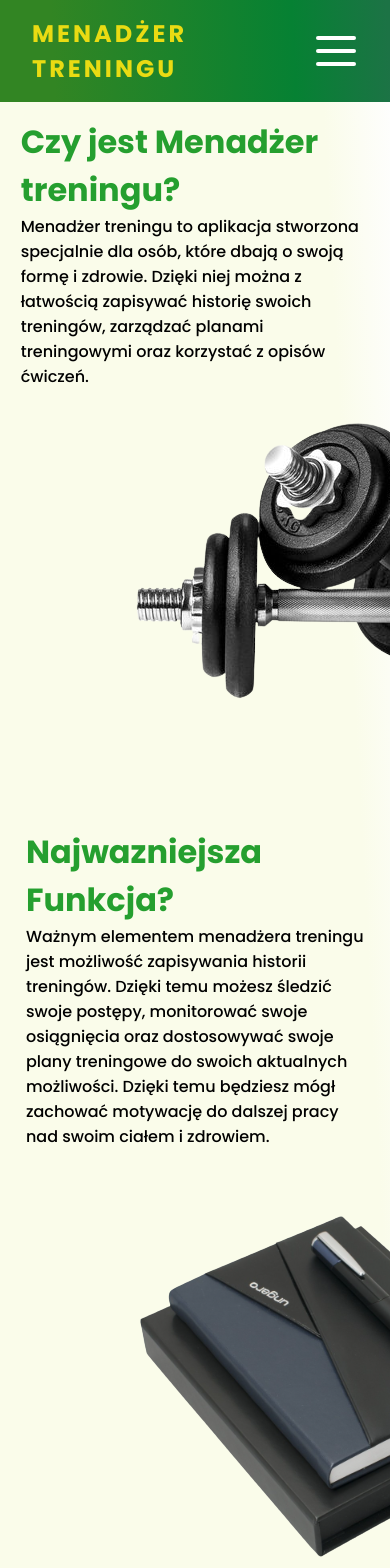
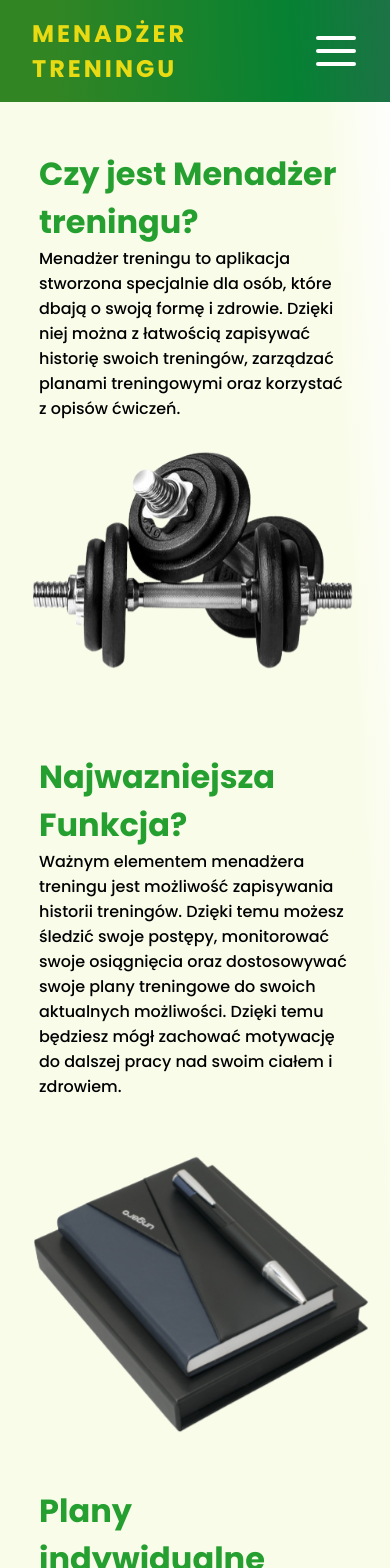
Before and after one commit to Desparion7/GymApp, a React (Vite) app: page /about in a window 390 px wide. Shown: the top 1568 px of the page. Built offline with nearby package versions, Linux system fonts and the light colour scheme.

Commit message:
add simple animation for img

```diff
--- a/src/css/AboutUs.css
+++ b/src/css/AboutUs.css
@@ -4,21 +4,23 @@
 	flex-direction: column;
 	overflow: hidden;
 	min-height: 83vh;
+	margin-top: 2rem;
 }
 .aboutUs__section {
 	display: flex;
 	justify-content: space-evenly;
 	align-items: center;
 	gap: 20px;
-	margin: 1rem;
-	padding-bottom: 2rem;
+	padding: 1rem 0;
 }
 .aboutUs__section-text {
 	width: 30%;
 }
-.aboutUs-img{
-	width: 40%;
+.aboutUs__img {
 	text-align: center;
+}
+.aboutUs__img img {
+	width: 100%;
 }
 .aboutUs__section-text h3 {
 	font-size: 2rem;
@@ -30,9 +32,36 @@
 		flex-direction: column;
 	}
 	.aboutUs__section-text {
-		width: 70%;
+		width: 80%;
 	}
 	.middle {
 		order: 1;
 	}
 }
+
+/* Animation */
+.from_right {
+	animation: from_right 0.5s forwards;
+}
+.from_left {
+	animation: from_left 0.5s forwards;
+}
+
+@keyframes from_right {
+	from {
+		transform: translateX(40em);
+	}
+
+	to {
+		transform: translateX(0);
+	}
+}
+@keyframes from_left {
+	from {
+		transform: translateX(-40em);
+	}
+
+	to {
+		transform: translateX(0);
+	}
+}
--- a/src/screens/AboutUs.tsx
+++ b/src/screens/AboutUs.tsx
@@ -8,29 +8,31 @@ const AboutUs = () => {
 				<div className='aboutUs__section-text'>
 					<h3>Czy jest Menadżer treningu?</h3>
 					<p>
-						Menadżer treningu to aplikacja stworzona specjalnie dla osób, które
-						dbają o swoją formę i zdrowie. Dzięki niej można z łatwością
-						zapisywać historię swoich treningów, zarządzać planami treningowymi
-						oraz korzystać z opisów ćwiczeń.
+						Menadżer treningu to aplikacja stworzona specjalnie dla
+						osób, które dbają o swoją formę i zdrowie. Dzięki niej
+						można z łatwością zapisywać historię swoich treningów,
+						zarządzać planami treningowymi oraz korzystać z opisów
+						ćwiczeń.
 					</p>
 				</div>
-				<div className='aboutUs-img'>
+				<div className='aboutUs__img from_right'>
 					<img src='../../img/weights.PNG' alt='Ciężarki' />
 				</div>
 			</div>
 
 			<div className='aboutUs__section'>
-				<div className='aboutUs-img middle'>
+				<div className='aboutUs__img middle from_left'>
 					<img src='../../img/notes.PNG' alt='Ciężarki' />
 				</div>
 				<div className='aboutUs__section-text '>
 					<h3>Najwazniejsza Funkcja?</h3>
 					<p>
-						Ważnym elementem menadżera treningu jest możliwość zapisywania
-						historii treningów. Dzięki temu możesz śledzić swoje postępy,
-						monitorować swoje osiągnięcia oraz dostosowywać swoje plany
-						treningowe do swoich aktualnych możliwości. Dzięki temu będziesz
-						mógł zachować motywację do dalszej pracy nad swoim ciałem i
+						Ważnym elementem menadżera treningu jest możliwość
+						zapisywania historii treningów. Dzięki temu możesz
+						śledzić swoje postępy, monitorować swoje osiągnięcia
+						oraz dostosowywać swoje plany treningowe do swoich
+						aktualnych możliwości. Dzięki temu będziesz mógł
+						zachować motywację do dalszej pracy nad swoim ciałem i
 						zdrowiem.
 					</p>
 				</div>
@@ -39,16 +41,18 @@ const AboutUs = () => {
 				<div className='aboutUs__section-text'>
 					<h3>Plany indywidualne</h3>
 					<p>
-						Nasza aplikacja daje dostęp do przykładowych treningów. Jeśli jednak
-						potrzebujesz indywidualnego podejścia do treningu i diety, to z
-						pomocą przychodzą nasi specjaliści. Nasza aplikacja umożliwia
-						zakupienie spersonalizowanego planu treningowego i diety, które
-						zostaną przygotowane przez naszych doświadczonych trenerów oraz
-						dietetyków. Dzięki temu masz pewność, że Twoje plany są dopasowane
-						do Twoich indywidualnych potrzeb i celów.
+						Nasza aplikacja daje dostęp do przykładowych treningów.
+						Jeśli jednak potrzebujesz indywidualnego podejścia do
+						treningu i diety, to z pomocą przychodzą nasi
+						specjaliści. Nasza aplikacja umożliwia zakupienie
+						spersonalizowanego planu treningowego i diety, które
+						zostaną przygotowane przez naszych doświadczonych
+						trenerów oraz dietetyków. Dzięki temu masz pewność, że
+						Twoje plany są dopasowane do Twoich indywidualnych
+						potrzeb i celów.
 					</p>
 				</div>
-				<div className='aboutUs-img'>
+				<div className='aboutUs__img'>
 					<button
 						className='greenBtn'
 						onClick={() => {
```
